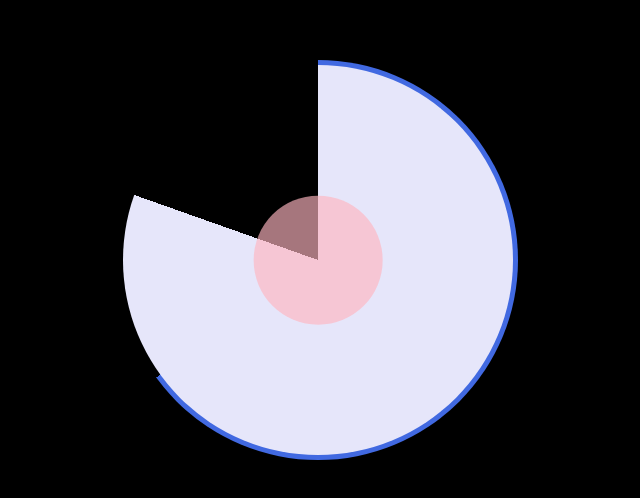
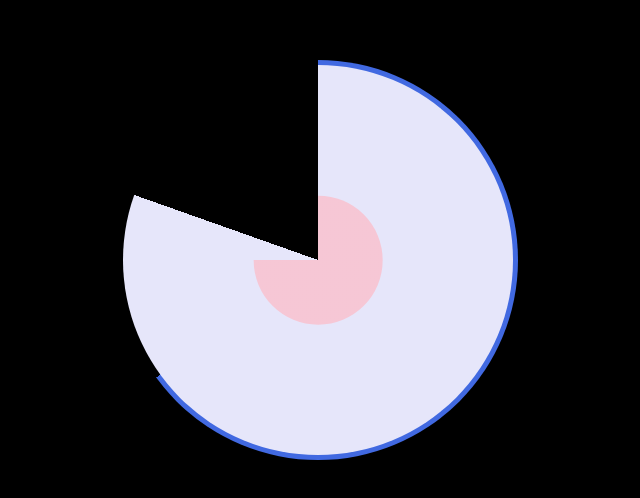
Before and after one commit to digidreamoor/minimalist-clock, a plain HTML site: page index.html in a window 1280 px wide. Shown: the part 140-638 px from the top of the page, without its empty margins (322-962 px from the left). Drawn offline with Linux system fonts and the light colour scheme.

Commit message:
Update index.html

```diff
--- a/index.html
+++ b/index.html
@@ -39,7 +39,7 @@
     .top-circle {
       width: calc((100% - 10px) * 0.33);
       height: calc((100% - 10px) * 0.33);
-      background-color: #FFB6C1;
+      background: conic-gradient(#FFB6C1 0deg, #FFB6C1 var(--seconds-angle, 0deg), transparent var(--seconds-angle, 0deg), transparent 360deg);
       opacity: 0.65;
     }
   </style>
@@ -53,18 +53,25 @@
   <script>
     const bottomCircle = document.querySelector('.bottom-circle');
     const middleCircle = document.querySelector('.middle-circle');
+    const topCircle = document.querySelector('.top-circle');
 
     function updateClock() {
       const now = new Date();
+      const seconds = now.getSeconds();
       const minutes = now.getMinutes();
-      const hours = now.getHours() % 12;
-      const minutesAngle = minutes * 6;
-      const hoursAngle = (hours + minutes / 60) * 30;
+      const hours = now.getHours() % 12; // 12-hour format
+      const secondsAngle = seconds * 6; // 360° / 60 = 6° per second
+      const minutesAngle = minutes * 6; // 360° / 60 = 6° per minute
+      const hoursAngle = (hours + minutes / 60) * 30; // 360° / 12 = 30° per hour + minute fraction
+
       bottomCircle.style.setProperty('--minutes-angle', `${minutesAngle}deg`);
       middleCircle.style.setProperty('--hours-angle', `${hoursAngle}deg`);
+      topCircle.style.setProperty('--seconds-angle', `${secondsAngle}deg`);
     }
 
+    // Update every second
     setInterval(updateClock, 1000);
+    // Initial call to set the clock immediately
     updateClock();
   </script>
 </body>
```
